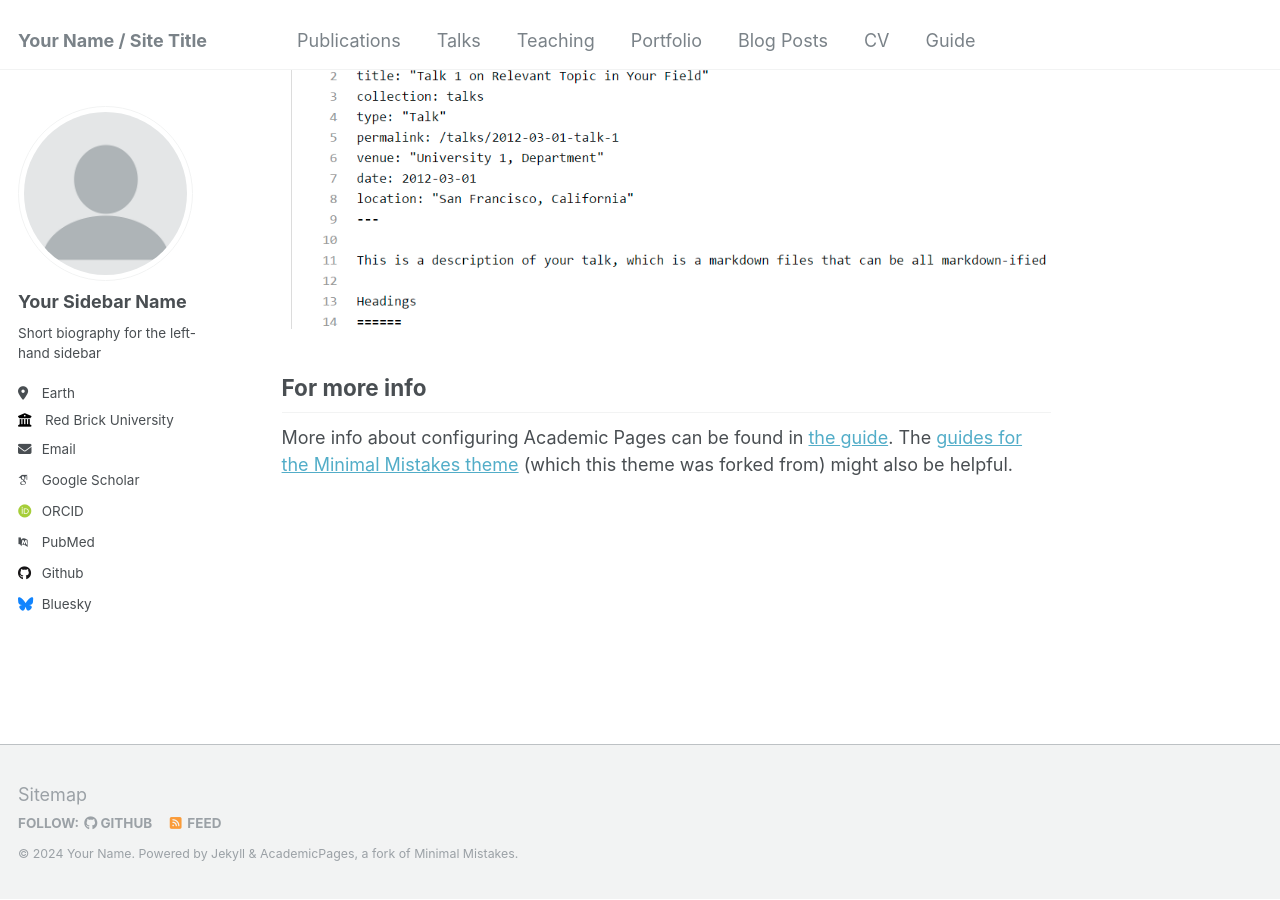
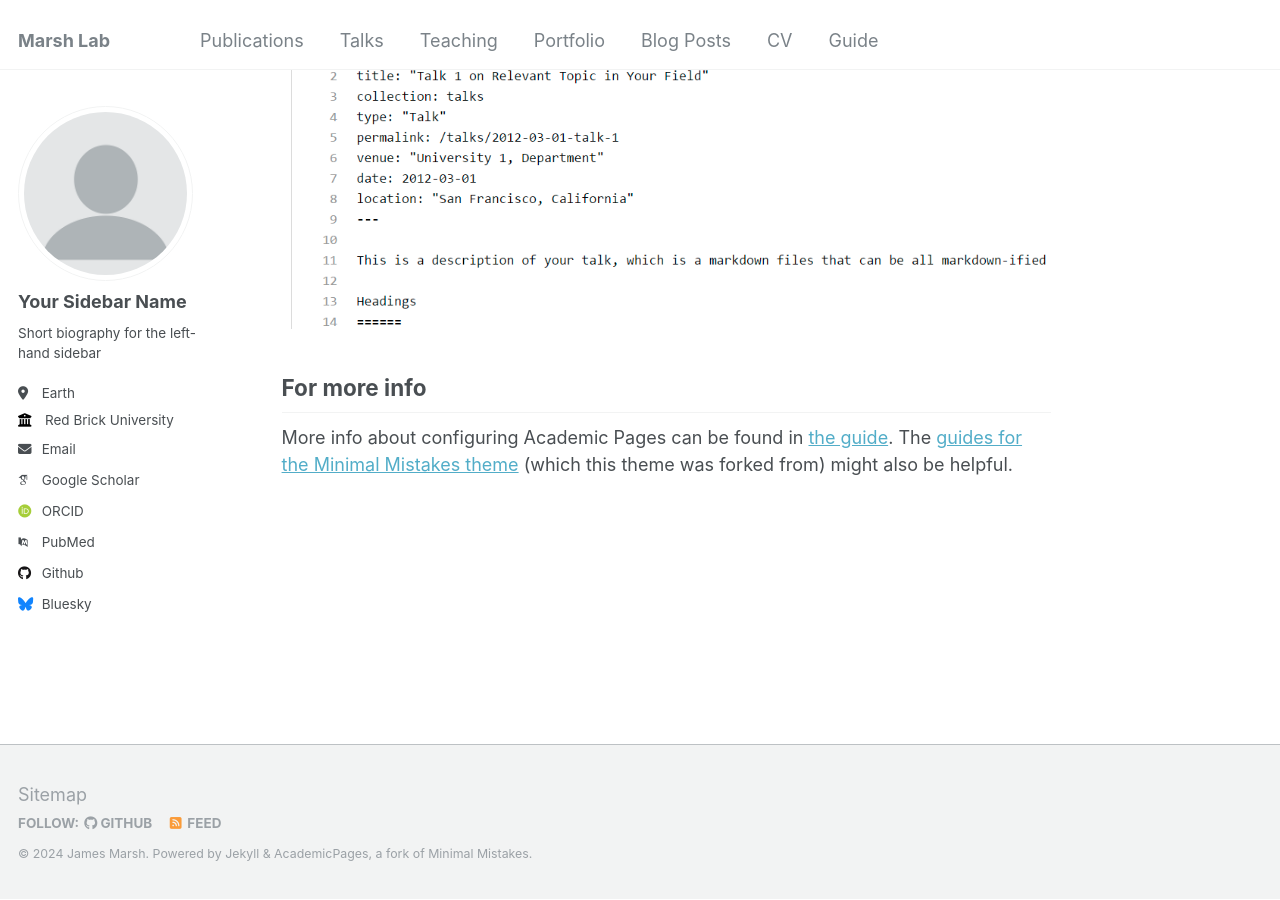
Before and after one commit to marshomics/marshomics.github.io, a Jekyll site: the page built from _pages/about.md, in a window 1280 px wide and 900 px high, scrolled down 2605 px. Built offline with Jekyll 4.4.1, drawn with Linux system fonts in a browser that asks for light colours; some web fonts are replaced.

Commit message:
Update config

```diff
--- a/_config.yml
+++ b/_config.yml
@@ -8,13 +8,13 @@
 
 # Basic Site Settings
 locale                   : "en-US"
-title                    : "Your Name / Site Title"
+title                    : "Marsh Lab"
 title_separator          : "-"
-name                     : &name "Your Name"
-description              : &description "personal description"
-url                      : https://academicpages.github.io # the base hostname & protocol for your site e.g. "https://mmistakes.github.io"
+name                     : &name "James Marsh"
+description              : &description "Group Leader"
+url                      : https://marshomics.github.io # the base hostname & protocol for your site e.g. "https://mmistakes.github.io"
 baseurl                  : "" # the subpath of your site, e.g. "/blog"
-repository               : "academicpages/academicpages.github.io"
+repository               : "marshomics/marshomics.github.io"
 
 # Site Author - The following control what appear as part of the author content on the side bar.
 #               If a field is blank the icon and link will not appear, otherwise it will be shown.
```
